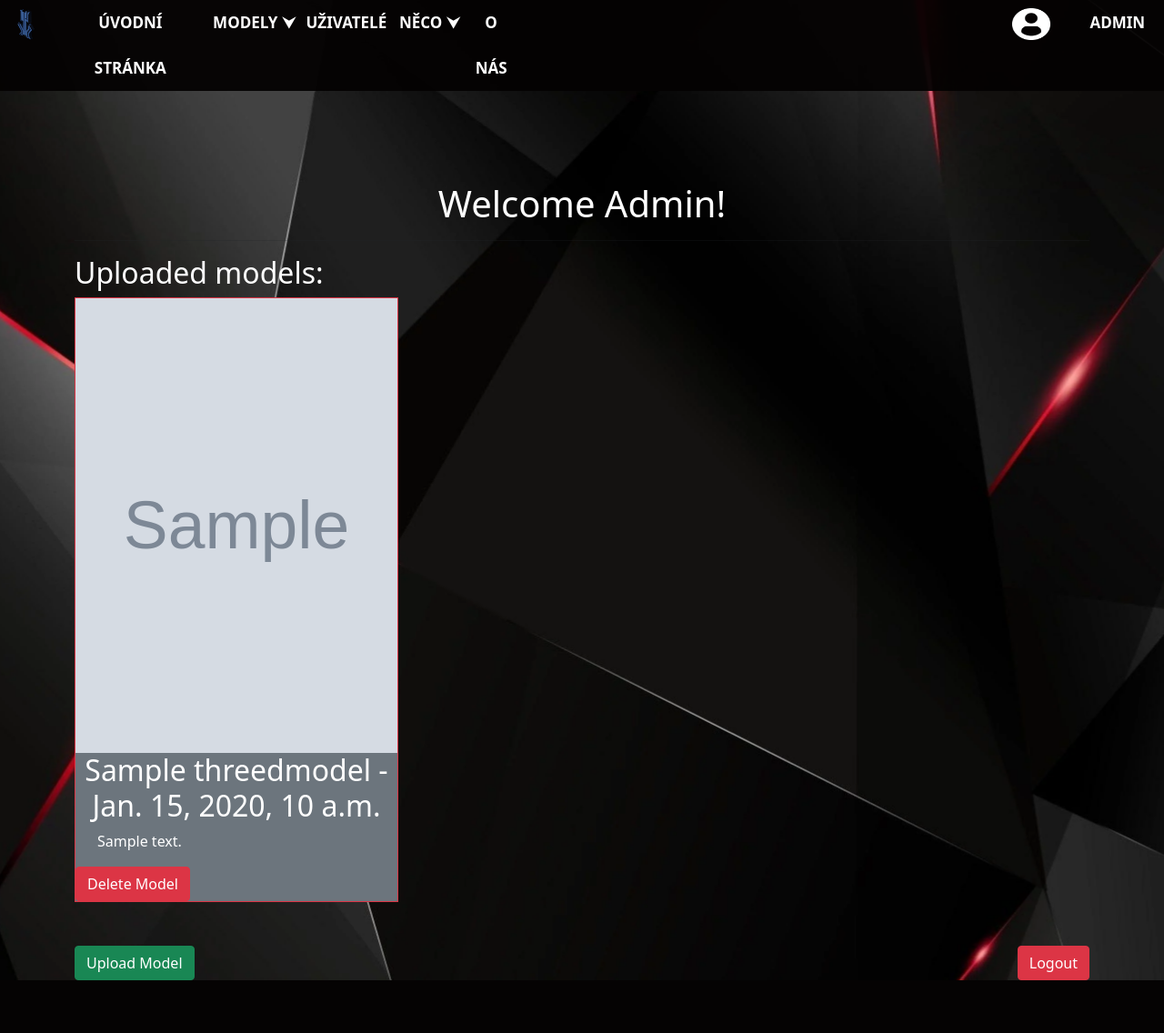
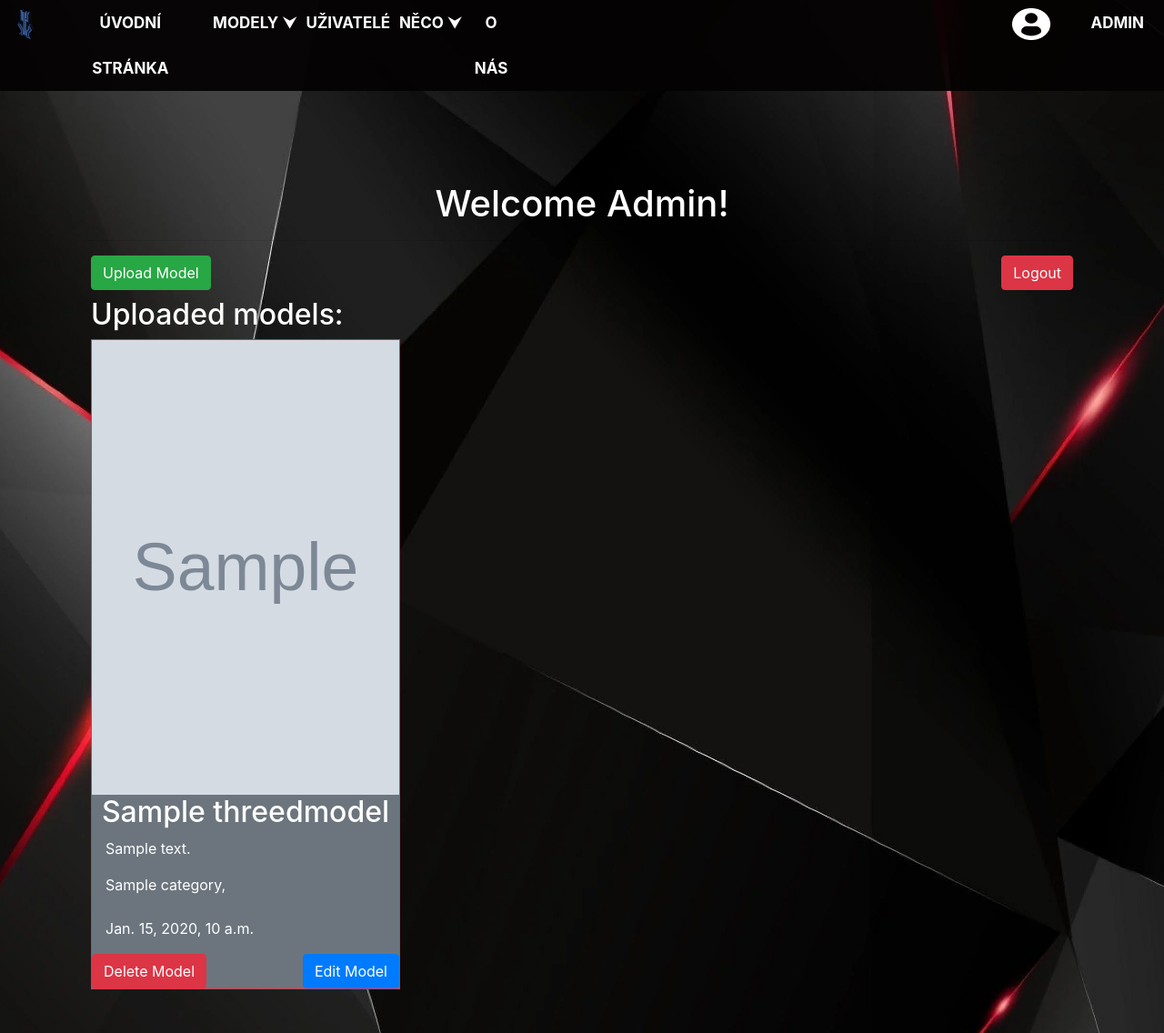
Before and after one commit to OndraVicha/zaverecny-projekt, a Django app: page /modelViewer/profile/ in a window 1280 px wide. Shown: the whole page at 91% size. Before the commit the page ends 1078 px from the top, so only its background shows below. Run offline with Django 4.2, Linux system fonts and the light colour scheme; a user stored in the database is signed in; tables that the repository leaves empty hold one stand-in row (values such as "Sample post"); grey boxes marked "Sample" are stand-in pictures; some libraries are stand-ins or nearby versions.

Commit message:
přidání Editu/Odstranění modelů v UI

```diff
--- a/modelViewer/templates/frontpage/navbar.html
+++ b/modelViewer/templates/frontpage/navbar.html
@@ -11,10 +11,11 @@
             <li style="width: 12%;"><a href='/'>Úvodní stránka</a></li>
             <li style="width: 8%;"><a class='dropdown-arrow' href=''>Modely</a>
               <ul class='sub-menus'>
-                <li><a href=''>Téma 1</a></li>
-                <li><a href=''>Téma 2</a></li>
-                <li><a href=''>Téma 3</a></li>
-                <li><a href=''>Téma 4</a></li>
+
+                <li><a href=''>Jiné</a></li>
+                <li><a href=''>Město</a></li>
+                <li><a href=''>Hory</a></li>
+                <li><a href=''>Krajina</a></li>
               </ul>
             </li>
             <li style="width: 8%;"><a href=''>Uživatelé</a></li>
--- a/modelViewer/templates/home.html
+++ b/modelViewer/templates/home.html
@@ -1,14 +1,17 @@
 <!DOCTYPE html>
-<html lang="en">
+<html lang="cs">
 <head>
 <title>{% block nazev %}User{% endblock %}</title>
-    {% load static %}
-    <link rel="stylesheet" type="text/css" href="https://cdn.jsdelivr.net/npm/bootstrap@5.0.2/dist/css/bootstrap.min.css"/>
-    <meta charset="UTF-8" name="viewport" content="width=device-width, initial-scale=1"/>
+
     <link rel="icon" href="../static/img/logo.png" type="image/png">
+         <meta charset="utf-8">
+         <meta name="viewport" content="width=device-width, initial-scale=1">
+         <link rel="stylesheet" href="https://maxcdn.bootstrapcdn.com/bootstrap/4.4.1/css/bootstrap.min.css">
+{% load static %}
     <link rel="stylesheet" href="{% static 'css/navbar.css' %}">
     <link rel="stylesheet" href="{% static 'userCSS/home.css' %}">
     <link rel="stylesheet" href="{% static 'userCSS/profile.css' %}">
+<script src="{% static 'js/navbar.js' %}"></script>
 </head>
 {% include 'frontpage/navbar.html' %}
 <body>
@@ -19,9 +22,8 @@
   </header>
   <hr>
   <main>
-
-    {% block user %}
-    {% endblock %}
+    {% block add %} {% endblock %}
+    {% block user %} {% endblock %}
     {% block content %} {% endblock %}
   </main>
 
--- a/modelViewer/templates/models/upload_3d_model.html
+++ b/modelViewer/templates/models/upload_3d_model.html
@@ -18,6 +18,7 @@
                       <div class="form-group">
                         <label for="{{ form.file.id_for_label }}">File:</label>
                         {{ form.file }}
+                          <small class="form-text text-muted">{{ form.file.help_text }}</small>
                     </div>
                       <div class="form-group">
                         <label for="{{ form.image.id_for_label }}">Image:</label>
--- a/modelViewer/templates/user/profile.html
+++ b/modelViewer/templates/user/profile.html
@@ -1,11 +1,25 @@
 {% extends 'home.html' %}
 {% include 'user/user.html' %}
+
 {% block nazev %}Profil{% endblock %}
+
 {% block h1 %}<h1 class="h1">Welcome {{ user.username }}!</h1>{% endblock %}
 
+{% block add %}
+    <div class="container mb-2">
+        <div class="float-left">
+            <a href="/modelViewer/upload_3d_model" class="btn btn-success">Upload Model</a>
+        </div>
+        <div class="float-right">
+            <a href="/modelViewer/signout" class="btn btn-danger">Logout</a>
+        </div>
+        <div style="clear: both;"></div> <!-- Toto zajistí, aby další obsah byl pod tlačítky -->
+    </div>
+ {% endblock %}
+
 {% block user %}
-
     {% if user.is_authenticated %}
+        <div class="container">
             <h2 class="text-white">Uploaded models:</h2>
             {% if user_uploaded_models %}
                 <div class="w3-container text-white">
@@ -14,19 +28,33 @@
                             <div class="col-md-4 mb-4">
                                 <div class="w3-card-4 border border-danger bg-secondary" style="height: 100%;">
                                     <img src="{{ model.image.url }}" alt="{{ model.title }}" style="width:100%; height:500px; object-fit: cover;" class="img-fluid">
-                                <h2 class="text-center">{{ model.title }} - {{ model.upload_date }}</h2>
+                                    <h2 class="text-center">{{ model.title }}</h2>
                                     <div class="w3-container w3-center">
                                         <div class="container">
                                             <p>{{ model.description }}</p>
                                         </div>
+
+                                        <div class="container">
+                                            {% for category in model.categories.all %}
+                                                {{ category.name }},
+                                            {% endfor %}
+                                        </div>
+                                    <br>
+                                        <div class="container">
+                                            <p>{{ model.upload_date }}</p>
+                                        </div>
                                     </div>
                                     <!-- Delete Button -->
-                                <button class="btn btn-danger delete-btn" data-toggle="modal" data-target="#deleteModelModal{{ model.id }}">
-                                    <a class="text-white text-decoration-none"href="{% url 'delete_model' model.id %}">Delete Model</a>
+                                    <button class="btn btn-danger delete-btn">
+                                        <a class="text-white text-decoration-none" href="{% url 'delete_model' model.id %}">Delete Model</a>
+                                    </button>
+                                    <button class="btn btn-primary delete-btn float-right">
+                                        <a class="text-white text-decoration-none" href="{% url 'edit_3d_model' model.id %}">Edit Model</a>
                                     </button>
                                 </div>
                             </div>
                         {% endfor %}
+                    </div>
                 </div>
             </div>
         {% else %}
@@ -34,8 +62,6 @@
             <p class="text-white">No models uploaded yet.</p>
         {% endif %}
 <br>
-        <a style="float:left" href="/modelViewer/upload_3d_model" class="btn btn-success">Upload Model</a>
-        <a style="float:right" href="/modelViewer/signout" class="btn btn-danger">Logout</a>
     {% else %}
         <a href="/modelViewer/signin" class="btn btn-primary"><span class="glyphicon glyphicon-log-in"></span>Login</a>
         <a href="/modelViewer/signup" class="btn btn-success">Signup</a>
--- a/modelViewer/urls.py
+++ b/modelViewer/urls.py
@@ -10,4 +10,5 @@ urlpatterns = [
     path('signup/', views.signup, name='signup'),
     path('upload_3d_model/', views.upload_3d_model, name='upload_3d_model'),
     path('delete_model/<int:model_id>/', views.delete_model, name='delete_model'),
+    path('edit_3d_model/<int:model_id>/', views.edit_3d_model, name='edit_3d_model'),
 ]
--- a/modelViewer/views.py
+++ b/modelViewer/views.py
@@ -3,8 +3,9 @@ from django.contrib.auth.forms import UserCreationForm
 from django.contrib.auth import authenticate, login
 from django.contrib.auth import logout
 from .forms import ThreeDModelForm,StyledAuthenticationForm
-from .models import ThreeDModel
+from .models import ThreeDModel,Category
 from django.contrib import messages
+from django.db import models
 
 def index(request):
 	return render(request, 'index.html')
@@ -85,3 +86,17 @@ def delete_model(request, model_id):
         return redirect('/modelViewer/profile')  # Redirect to the profile view
 
     return render(request, 'models/delete_model_confirm.html', {'model': model})
+
+def edit_3d_model(request, model_id):
+    instance = get_object_or_404(ThreeDModel, id=model_id)
+
+    if request.method == 'POST':
+        form = ThreeDModelForm(request.POST, request.FILES, instance=instance)
+        if form.is_valid():
+            form.save()
+            # Upraveno úspěšně, můžete přidat zprávu nebo přesměrování
+            return redirect('/modelViewer/profile', model_id=model_id)
+    else:
+        form = ThreeDModelForm(instance=instance)
+
+    return render(request, 'models/edit_3d_model.html', {'form': form, 'instance': instance})
```
Also changed, not shown: modelViewer/templates/models/edit_3d_model.html (added, +17 -0 lines), media/3dmodel_images/favicon.png (added), 1 other file. Lines whose indentation alone changed are shown as unchanged.
